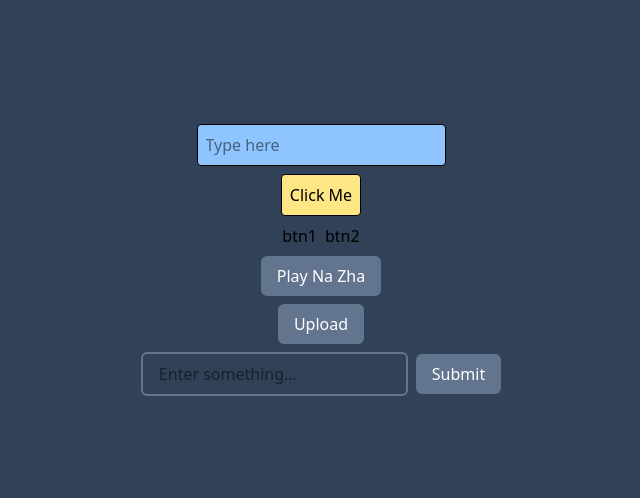
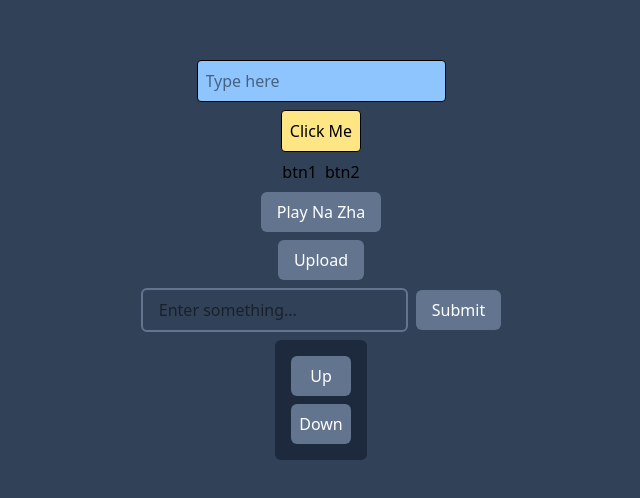
Before and after one commit to alaminsframe/react, a React (Vite) app: page / in a window 1280 px wide. Shown: the part 140-638 px from the top of the page, without its empty margins (319-959 px from the left). Built offline with nearby package versions, Linux system fonts and the light colour scheme.

Commit message:
event bubbling

```diff
--- a/src/App.jsx
+++ b/src/App.jsx
@@ -8,6 +8,7 @@ import TextIput from './Exercise/TextIput';
 import Buttons from './Exercise/Buttons';
 import Toolbar from './Exercise/ToolBar';
 import Register from './Exercise/Register';
+import Bubbling from './Exercise/Bibbling';
 
 function App() {
 const [student, setStudent] = useState();
@@ -20,6 +21,7 @@ const [student, setStudent] = useState();
         <Buttons />
         <Toolbar />
         <Register />
+        <Bubbling />
         {/* <Wrapper>
           <h1 className='text-2xl text-white'>Hello world</h1>
           <p className='text-lg text-white'>This is a simple react app</p>
--- /dev/null
+++ b/src/Exercise/Bibbling.jsx
@@ -0,0 +1,40 @@
+import React from 'react'
+const Button = ({onClick, children}) => {
+
+    return (
+        <button
+            onClick={onClick}
+            className='bg-slate-500 text-white p-2 rounded-md'>
+            {children}
+        </button>
+    )
+}
+
+const Bibbling = () => {
+    const handleClick = (e) => {
+        e.stopPropagation();
+        console.log('Up child');
+    }
+    return (
+        <div
+            onClick={() => console.log('parent')}
+            className='flex flex-col gap-2 bg-slate-800 p-4 rounded-md'>
+            <Button
+            onClick={handleClick}
+            className='bg-slate-500 text-white p-2 rounded-md'>
+                Up
+            </Button>
+            <Button
+            onClick={(e) => {
+                e.stopPropagation();
+                console.log('Down child');
+            }
+            }
+            className='bg-slate-500 text-white p-2 rounded-md'>
+                Down
+            </Button>
+        </div>
+    )
+}
+
+export default Bibbling
```
